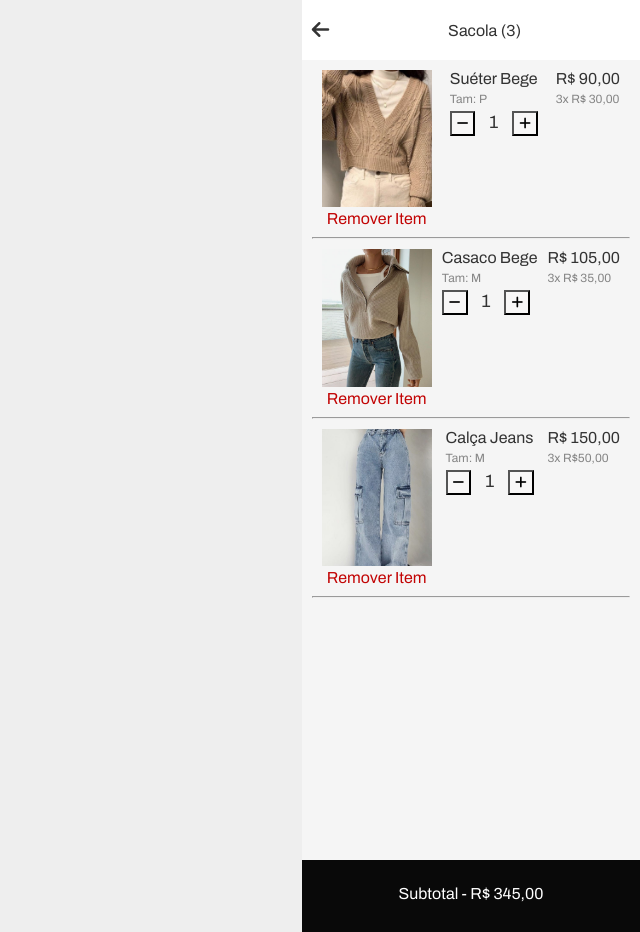
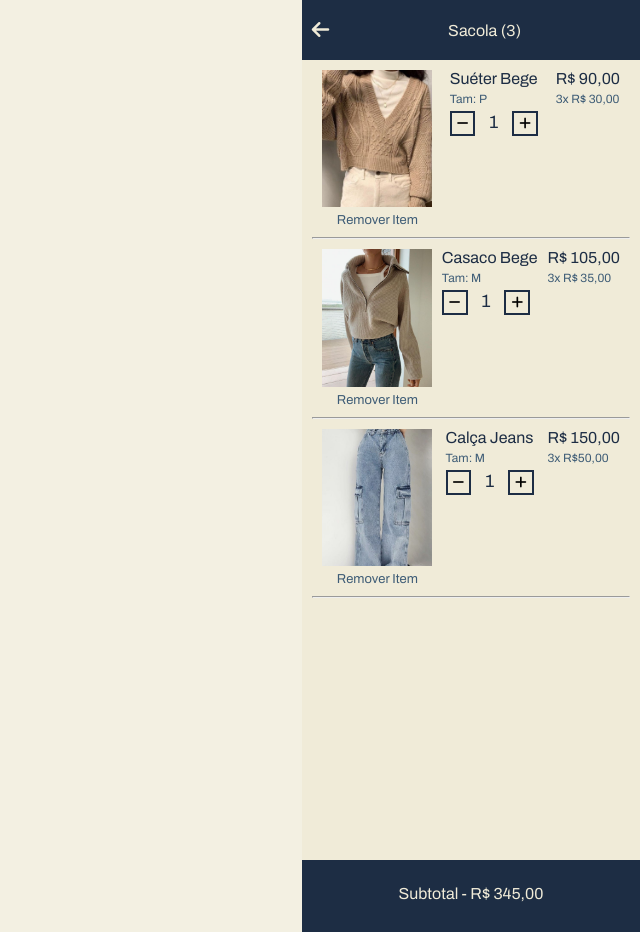
Before and after one commit to hackadev2022/e_commerce_hackadev2022, a website built with Vite: page src/carrinho-busca/carrinho.html in a window 1280 px wide. Shown: the whole page, without its empty margins (640-1280 px from the left). Built offline with nearby package versions, Linux system fonts and the light colour scheme.

Commit message:
Alterado a tabela de cores + outras correções

```diff
--- a/src/carrinho-busca/basic.css
+++ b/src/carrinho-busca/basic.css
@@ -51,13 +51,14 @@ footer:active{
 body {
   float: right;
   font-size: 16px;
-  color: #333;
-  background-color: rgb(238, 238, 238);
+  color: #1d2d44;
+  background-color: #f0ebd8bc;
   font-family: 'Archivo', Arial, Helvetica, sans-serif;
 }
 
 header{
-    background-color: rgb(255, 255, 255);
+    background-color: #1d2d44;
+    color: #f0ebd8;
     display: flex;
     justify-content: space-between;
     align-items: center;
@@ -65,15 +66,11 @@ header{
     padding-left: 10px;
 }
 
-header, div:nth-child(1){
-    font-weight: bold;
-}
-
 main{
     padding-left: 10px;
     padding-right: 10px;
     height: 100vh;
-    background-color: rgb(245, 245, 245);
+    background-color: #f0ebd8;
 }
 
 img{
@@ -81,8 +78,10 @@ img{
 }
 
 figcaption{
-    padding-left: 5px;
-    color: rgb(194, 4, 4);
+    font-size: 13px;
+    padding-top: 3px;
+    padding-left: 15px;
+    color: #3e5c76;
     cursor: pointer;
 }
 
@@ -95,6 +94,7 @@ p{
 }
 
 span{
+    color: #1d2d44;
     padding-left: 10px;
     padding-right: 10px;
     font-size: 18px;
@@ -102,10 +102,10 @@ span{
 }
 
 footer{
-    color: white;
+    color: #f0ebd8;
     cursor: pointer;
     padding: 25PX;
-    background-color: rgb(9, 9, 9);
+    background-color: #1d2d44;
 }
 
 .layout{
@@ -122,27 +122,29 @@ footer{
 
 .shop-line-2{
     font-size: 12px;
-    color: rgb(133, 133, 133);
+    color: #3e5c76;
     overflow-wrap: break-word;
     word-wrap: break-word;
     word-break: break-word;
 }
 
 .minus-products, .plus-products{
+    border-color: #1d2d44;
+    border-style: solid;
     padding-right: 5px;
     padding-left: 5px;
     padding-top: 3px;
     padding-bottom: 3px;
-    background-color: rgba(251, 249, 249, 0.393);
+    background-color: #f0ebd8;
     cursor: pointer;
 }
 
 #subtotal{
-    font-weight: bold;
     text-align: center;
 }
 
 #busca{
+    color: #3e5c76;
     width: 100%;
     height: 35px;
     display: block;
@@ -150,7 +152,7 @@ footer{
     border-radius: 5px;
     border: 1.4px;
     border-style: solid;
-    border-color: rgb(158, 156, 156);
+    border-color: #3e5c76;
     font-weight: bold;
     padding-left: 2%;
 }
@@ -160,7 +162,7 @@ footer{
 }
 
 #num-products{
-    color: rgb(133, 133, 133);
+    color: #3e5c76;
     padding-left: 15px;
     font-size: 13px;
 }
```
